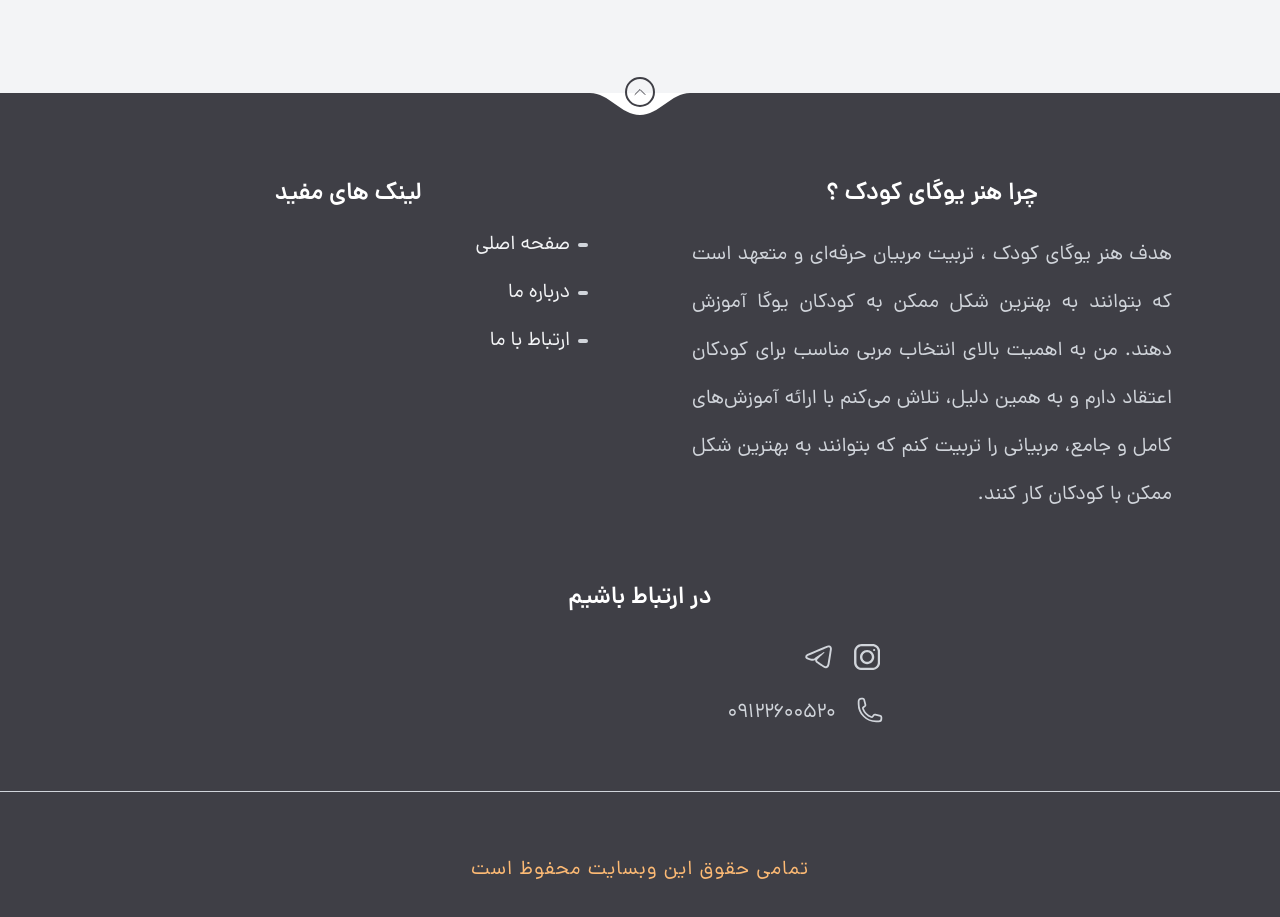
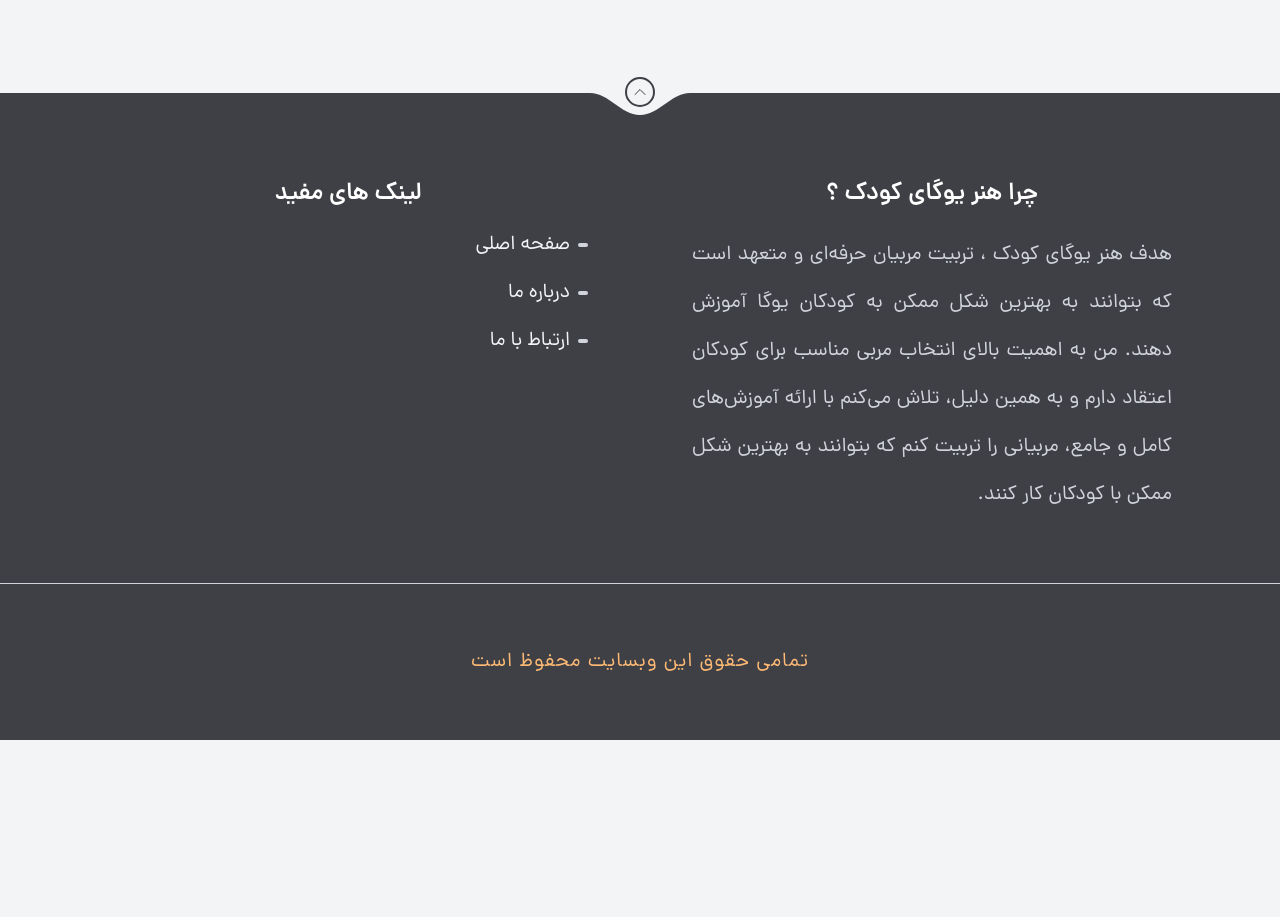
Before and after one commit to golsh1d/yoga-for-children, a plain HTML site: page public/about.html in a window 1280 px wide. Shown: the part 595-1512 px from the top of the page. After the commit the page ends 1335 px from the top, so only its background shows below. Drawn offline with nearby package versions, Linux system fonts and the light colour scheme.

Commit message:
changes display of contact section in footer

```diff
--- a/public/about.html
+++ b/public/about.html
@@ -420,7 +420,7 @@
     <footer class="relative w-full h-min bg-zinc-700 mt-14 md:mt-20">
         <!-- curve -->
         <div class="w-full">
-            <svg class="w-[100px] h-[22px] mx-auto text-white dark:text-zinc-800 rotate-180">
+            <svg class="w-[100px] h-[22px] mx-auto text-gray-100 dark:text-zinc-800 rotate-180">
                 <use xlink:href="#curve"></use>
             </svg>
             <div class="absolute -top-4 w-full flex justify-center">
@@ -435,7 +435,7 @@
             </div>
         </div>
         <!--  main footer -->
-        <div class="w-full px-8 md:px-24 pt-6 md:pt-16 flex justify-between gap-x-20 items-baseline flex-wrap">
+        <div class="w-full px-8 md:px-24 pt-8 md:pt-16 flex justify-between gap-x-20 items-baseline flex-wrap">
             <div class="w-full md:w-[480px] text-center mb-8 md:mb-16 mx-auto">
                  <p class="font-DanaDemiBold text-sm md:text-base lg:text-lg xl:text-2xl text-white mb-3 md:mb-4 lg:mb-5">چرا هنر یوگای کودک ؟</p>
                  <div class="font-Dana text-xs md:text-sm lg:text-base xl:text-xl leading-[30px] md:leading-[38px] lg:leading-[42px] xl:leading-[48px] text-gray-300 text-justify">
@@ -459,7 +459,7 @@
                     </li>
                 </ul>
             </div>
-            <div class="w-full md:w-[480px] text-center mb-8 md:mb-16 mx-auto">
+            <div class="block lg:hidden w-full md:w-[480px] text-center mb-8 md:mb-16 mx-auto">
                 <p class="font-DanaDemiBold text-sm md:text-base lg:text-lg xl:text-2xl text-white mb-3 md:mb-4 lg:mb-5">در ارتباط باشیم</p>
                 <ul class="space-y-5">
                     <li class="flex items-center gap-x-3">
```
Also changed, not shown: public/index.html (+1 -1 lines), public/styles/app.css.
